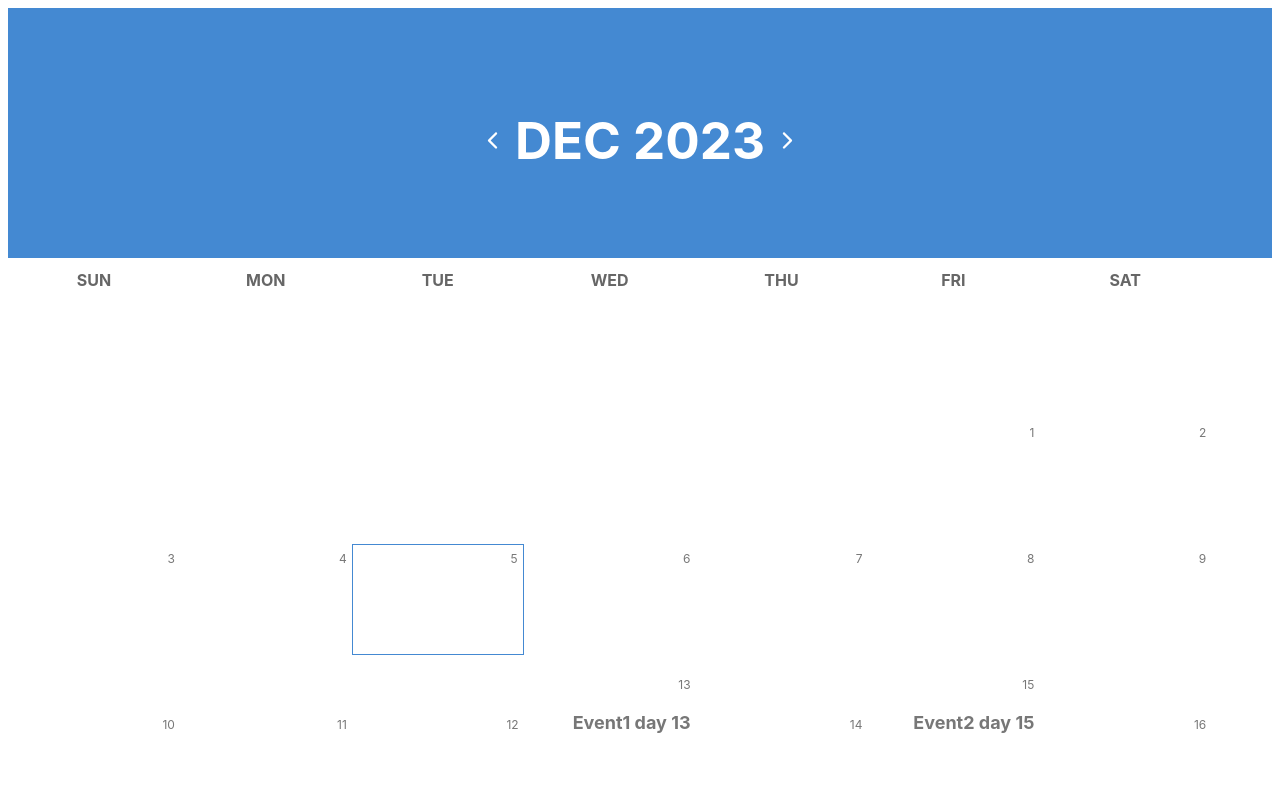
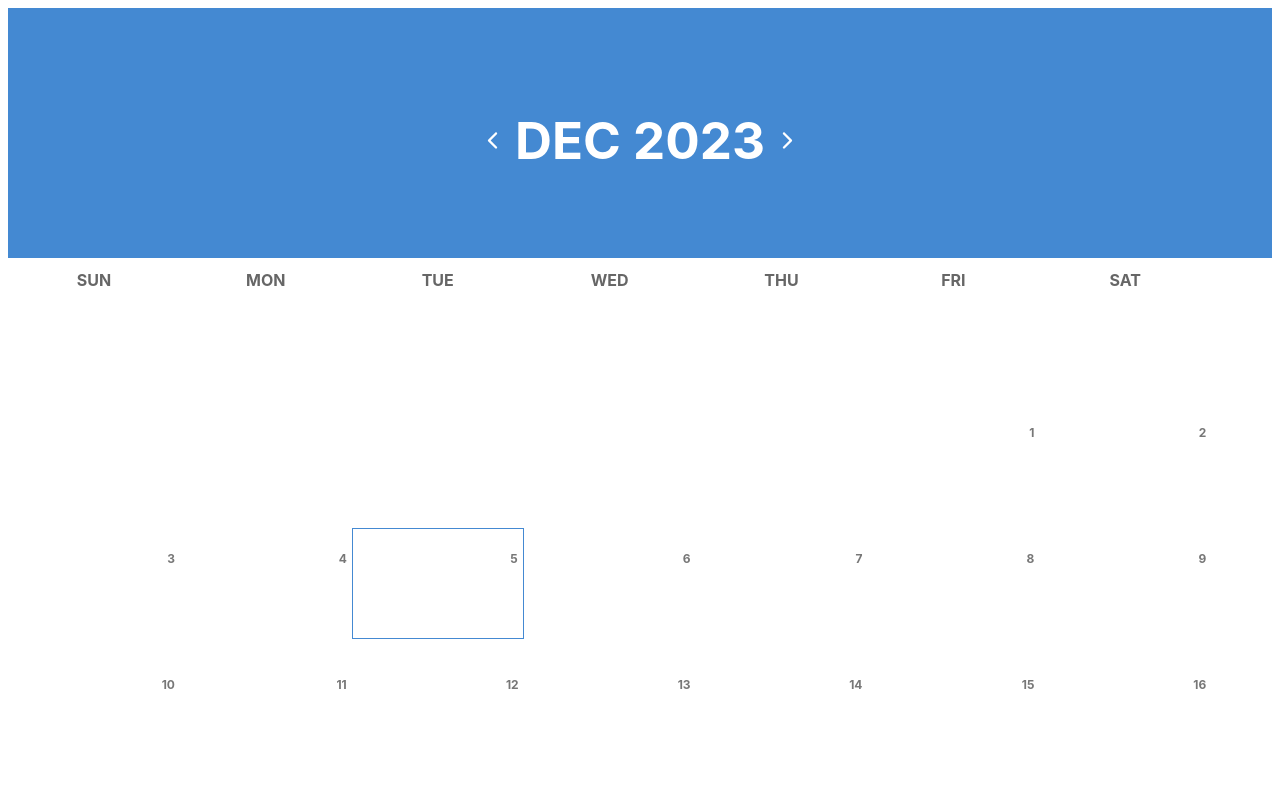
Before and after one commit to Squigglevision/events-calendar, a React (Vite) app in the folder events-calendar/: page / in a window 1280 px wide. Shown: the top 800 px of the page. Built offline with nearby package versions, Linux system fonts and the light colour scheme.

Commit message:
Get event to show on correct date

```diff
--- a/events-calendar/src/App.tsx
+++ b/events-calendar/src/App.tsx
@@ -5,15 +5,28 @@ import Modal from "./components/modal/Modal";
 
 const App: React.FC = () => {
 	const [modalVisible, setModalVisible] = useState(false);
+	const [formData, setFormData] = useState<
+		{
+			eventName?: unknown;
+			startDate?: unknown;
+			endDate?: unknown;
+			location?: unknown;
+			label?: unknown;
+		}[]
+	>([]);
 
 	return (
 		<div>
 			{modalVisible && (
-				<Modal setModalVisible={setModalVisible}>
+				<Modal
+					setModalVisible={setModalVisible}
+					formData={formData}
+					setFormData={setFormData}
+				>
 					This is an empty modal
 				</Modal>
 			)}
-			<Calendar setModalVisible={setModalVisible} />
+			<Calendar setModalVisible={setModalVisible} formData={formData} />
 		</div>
 	);
 };
--- a/events-calendar/src/components/calendar/Calendar.module.scss
+++ b/events-calendar/src/components/calendar/Calendar.module.scss
@@ -35,25 +35,37 @@
 }
 
 .daysinmonth {
+	position: relative;
 	width: 100%;
 	padding: 10px 0;
 	background: white;
 	margin: 0;
 	height: 600px;
-}
 
-.daysinmonth div {
+	& div {
+		position: relative;
 		list-style-type: none;
 		display: inline-block;
 		width: 13.6%;
 		height: 19%;
-	text-align: right;
 		margin-top: 10px;
 		margin-bottom: 5px;
 		padding: 5px;
 		font-size: 12px;
 		color: #777;
 		cursor: pointer;
+
+		& h4 {
+			text-align: right;
+		}
+
+		& p {
+			float: left;
+			margin-top: -15px;
+			background-color: blue;
+			color: white;
+		}
+	}
 }
 
 .daysinmonth .active {
--- a/events-calendar/src/components/calendar/Calendar.tsx
+++ b/events-calendar/src/components/calendar/Calendar.tsx
@@ -11,7 +11,7 @@ import styles from "./Calendar.module.scss";
 import { IoIosArrowBack, IoIosArrowForward } from "react-icons/io";
 import { CalProps } from "../../interfaces/CalProps";
 
-const Calendar: React.FC<CalProps> = ({ setModalVisible }) => {
+const Calendar: React.FC<CalProps> = ({ setModalVisible, formData }) => {
 	const today = new Date();
 	const [date, setDate] = useState(today);
 	const [day, setDay] = useState(date.getDate());
@@ -31,6 +31,8 @@ const Calendar: React.FC<CalProps> = ({ setModalVisible }) => {
 	const showModal = () => {
 		setModalVisible(true);
 	};
+	console.log(formData, " << in calendar");
+	console.log(year, " << year in cal");
 
 	return (
 		<div className={styles.calendar}>
@@ -75,18 +77,19 @@ const Calendar: React.FC<CalProps> = ({ setModalVisible }) => {
 										day > 0 ? showModal() : null
 									}
 								>
-									{day > 0 && day}
-
-									{day == 13 &&
-									month == 11 &&
-									year == 2023 ? (
-										<h2> Event1 day 13 </h2>
-									) : null}
-									{day == 15 &&
-									month == 11 &&
-									year == 2023 ? (
-										<h2> Event2 day 15 </h2>
-									) : null}
+									<h4>{day > 0 && day}</h4>
+									{formData.length > 0 &&
+										formData.map((data, index) =>
+											data.startDate.getMonth() ===
+												month &&
+											data.startDate.getDate() === day &&
+											data.startDate.getFullYear() ===
+												year ? (
+												<p key={index}>
+													{data.eventName}
+												</p>
+											) : null
+										)}
 								</div>
 							);
 						})}
--- a/events-calendar/src/components/modal/Modal.tsx
+++ b/events-calendar/src/components/modal/Modal.tsx
@@ -1,7 +1,7 @@
 import { ModalProps } from "../../interfaces/ModalProps";
 import ModalForm from "./ModalForm";
 
-const Modal = ({ setModalVisible }: ModalProps) => {
+const Modal = ({ setModalVisible, formData, setFormData }: ModalProps) => {
 	const closeModal = () => {
 		setModalVisible(false);
 	};
@@ -9,7 +9,7 @@ const Modal = ({ setModalVisible }: ModalProps) => {
 	return (
 		<div className="modal-container">
 			<dialog className="modal" open>
-				<ModalForm />
+				<ModalForm formData={formData} setFormData={setFormData} />
 				<button onClick={closeModal}>Close</button>
 			</dialog>
 		</div>
--- a/events-calendar/src/components/modal/ModalForm.tsx
+++ b/events-calendar/src/components/modal/ModalForm.tsx
@@ -1,72 +1,39 @@
-import React, { useRef } from "react";
+import React, { useEffect, useRef } from "react";
+import { ModalProps } from "../../interfaces/ModalProps";
+import { getStartDayOfMonth } from "../calendar/calservice";
 
-const ModalForm = () => {
+const ModalForm = ({ formData, setFormData }: ModalProps) => {
 	const nameRef = useRef(null);
 	const startRef = useRef(null);
 	const endRef = useRef(null);
 	const locationRef = useRef(null);
 	const labelRef = useRef(null);
 
-	let eventArray: [object];
-
-	interface formData {
-		eventName?: unknown;
-		startDate?: unknown;
-		endDate?: unknown;
-		location?: unknown;
-		label?: unknown;
-	}
-
 	function handleSubmit(event) {
 		event.preventDefault();
+		console.log(typeof startRef.current.value, " << typeof startRef");
 		if (
-			nameRef.current &&
-			startRef.current &&
-			endRef.current &&
-			locationRef.current &&
-			labelRef.current
+			nameRef.current.value.length > 0 &&
+			startRef.current.value.length > 0 &&
+			endRef.current.value.length > 0 &&
+			locationRef.current.value.length > 0 &&
+			labelRef.current.value.length > 0
 		) {
-			if (eventArray != undefined) {
-				console.log("After first Form Data:", {
-					eventName: nameRef.current.value.toString(),
-					startDate: startRef.current.value.toString(),
-					endDate: endRef.current.value.toString(),
-					location: locationRef.current.value.toString(),
-					label: labelRef.current.value.toString(),
-				});
-				const data: formData = {
-					eventName: nameRef.current.value,
-					startDate: startRef.current.value,
-					endDate: endRef.current.value,
-					location: locationRef.current.value,
-					label: labelRef.current.value,
-				};
-				eventArray.push(data);
-			}
-
-			if (eventArray == undefined) {
-				console.log("First form Data:", {
-					eventName: nameRef.current.value.toString(),
-					startDate: startRef.current.value.toString(),
-					endDate: endRef.current.value.toString(),
-					location: locationRef.current.value.toString(),
-					label: labelRef.current.value.toString(),
-				});
-
-				eventArray = [
+			console.log(new Date(startRef.current.value).getDate(), " << Day");
+			setFormData([
+				...formData,
 				{
 					eventName: nameRef.current.value,
-						startDate: startRef.current.value,
-						endDate: endRef.current.value,
+					startDate: new Date(startRef.current.value),
+					endDate: new Date(endRef.current.value),
 					location: locationRef.current.value,
 					label: labelRef.current.value,
 				},
-				];
+			]);
+		}
 	}
 
-			console.log(eventArray);
-		}
-	}
+	// console.log(formData, " <<-- formData");
 
 	return (
 		<div>
```
Also changed, not shown: events-calendar/src/components/eventCard/EventCard.module.scss (added, +11 -0 lines), events-calendar/src/components/eventCard/EventCard.tsx (added, +8 -0 lines), events-calendar/src/components/eventCard/EventModal.tsx (added, +7 -0 lines), events-calendar/src/interfaces/CalProps.tsx (+7 -0 lines), events-calendar/src/interfaces/ModalProps.tsx (+18 -0 lines). Lines whose indentation alone changed are shown as unchanged.
